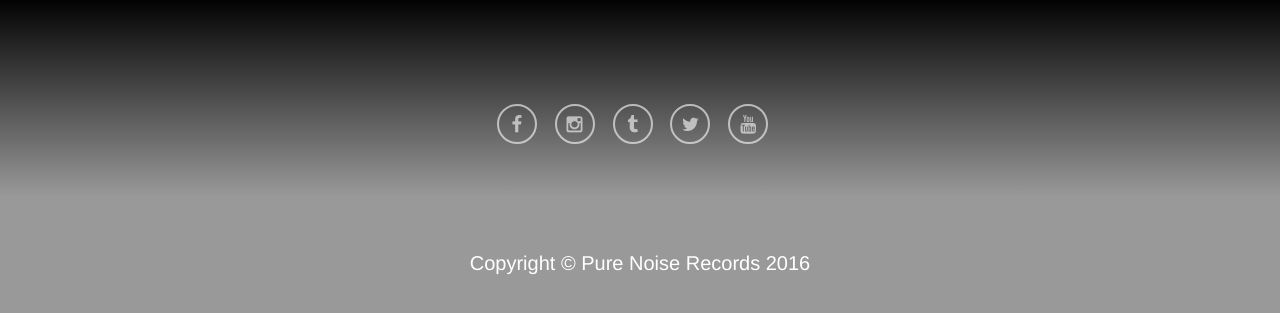
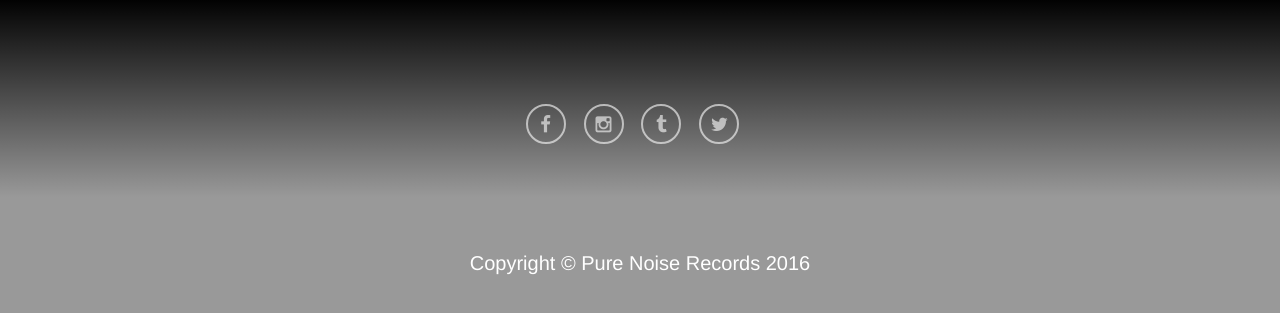
Before and after one commit to matthewvincent/speak-low-website, a plain HTML site: page index.html in a window 1280 px wide. Shown: the part 3316-3629 px from the top of the page. Drawn offline with Linux system fonts and the light colour scheme; some packages are replaced by stand-ins of ours; a script that the page names is missing.

Commit message:
fixed social links

```diff
--- a/index.html
+++ b/index.html
@@ -212,13 +212,6 @@
                         </div>
                       </a>
                     </li>
-                    <li>
-                      <a target="_blank" href="https://www.youtube.com/playlist?list=PLYQhPJrQIlgOGmNEmre6zJLCJvjLY7qIN">
-                        <div class="social-button">
-                          <i class="fa fa-youtube fa-lg"></i>
-                        </div>
-                      </a>
-                    </li>
             </ul>
         </div>
     </div>
```
Also changed, not shown: 1 other file.
